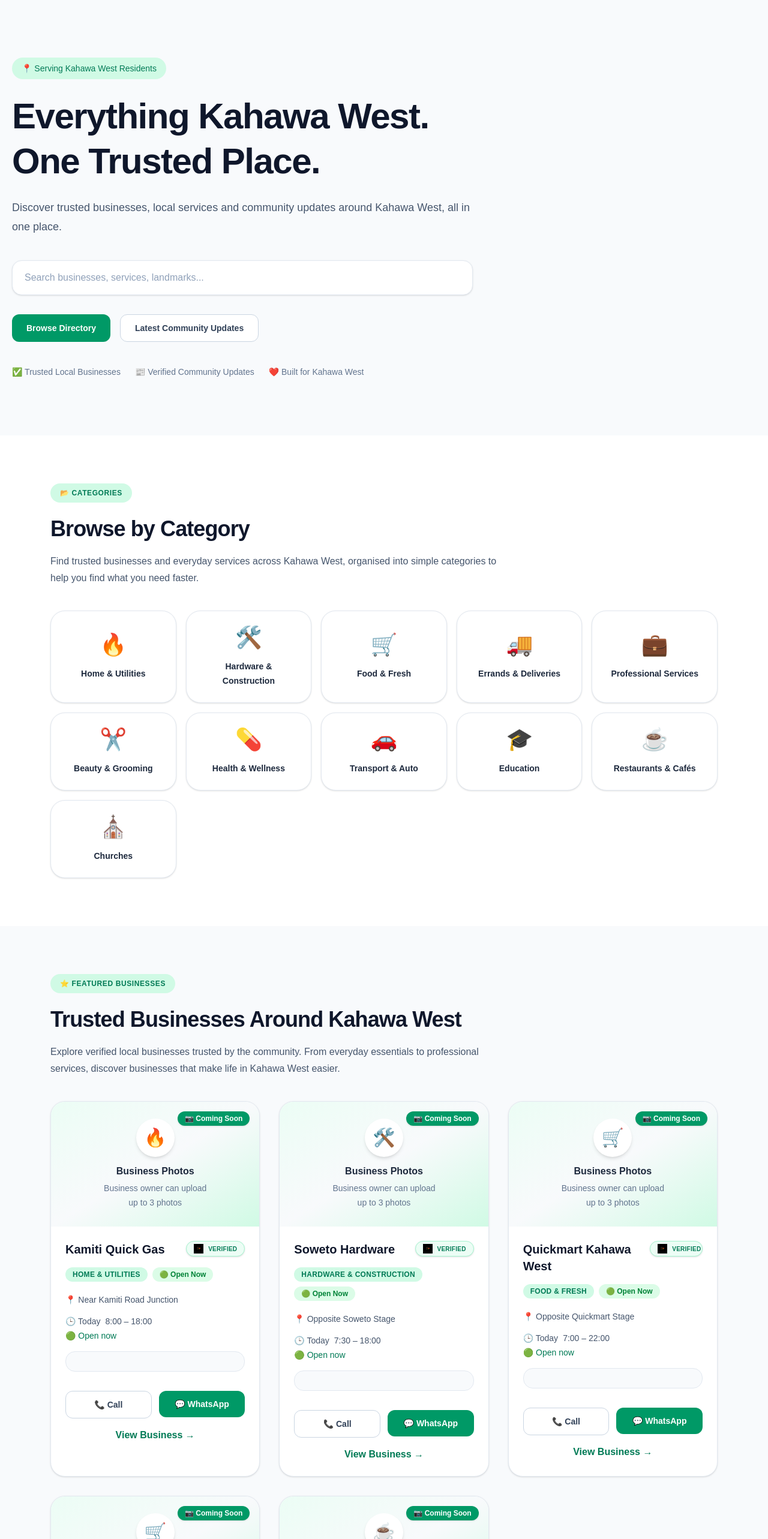
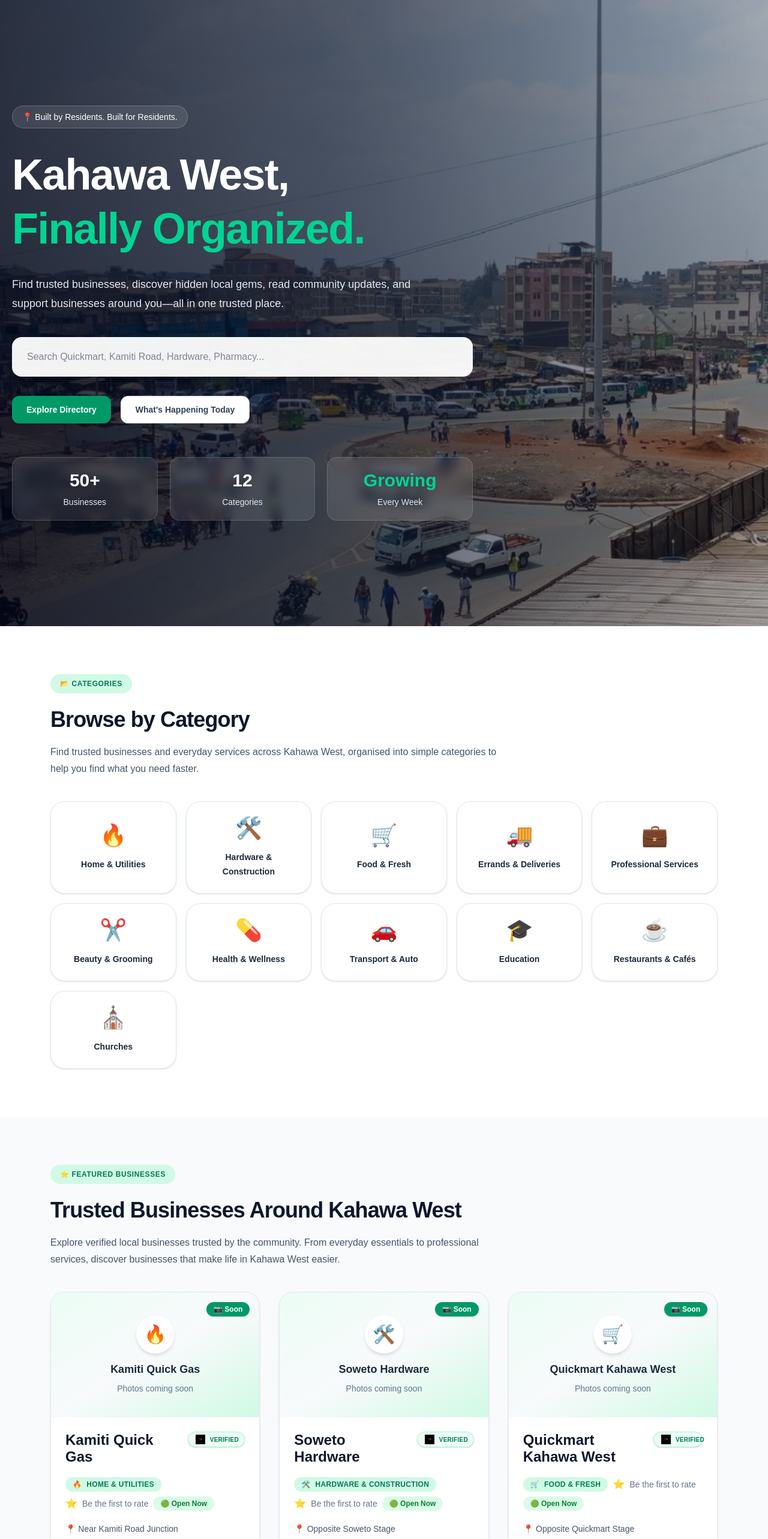
Before and after one commit to jwawerukinyua-cell/kwest, a Next.js app: page / in a window 1280 px wide. Shown: the top 2566 px of the page at 60% size. Built offline with nearby package versions, Linux system fonts and the light colour scheme.

Commit message:
feat: polish business pages, hero, header and design system

```diff
--- /dev/null
+++ b/app/components/businesses/BusinessAbout.tsx
@@ -0,0 +1,21 @@
+type BusinessAboutProps = {
+  description: string;
+};
+
+export default function BusinessAbout({
+  description,
+}: BusinessAboutProps) {
+  return (
+    <section className="mt-8 rounded-3xl border border-slate-200 bg-white p-8 shadow-sm">
+
+      <h2 className="text-2xl font-bold text-slate-900">
+        About
+      </h2>
+
+      <p className="mt-4 leading-8 text-slate-600">
+        {description}
+      </p>
+
+    </section>
+  );
+}
--- a/app/components/businesses/BusinessCard.tsx
+++ b/app/components/businesses/BusinessCard.tsx
@@ -49,29 +49,27 @@ export default function BusinessCard({
           </span>
         </div>
 
-        <h4 className="text-base font-semibold text-slate-800">
-          Business Photos
-        </h4>
+        <h4 className="text-lg font-semibold text-slate-800">
+  {name}
+</h4>
 
-        <p className="mt-1 text-center text-sm leading-6 text-slate-500">
-          Business owner can upload
-          <br />
-          up to 3 photos
-        </p>
+<p className="mt-2 text-center text-sm text-slate-500">
+  Photos coming soon
+</p>
 
         <div className="absolute right-4 top-4 rounded-full bg-emerald-600 px-3 py-1 text-xs font-semibold text-white shadow">
-          📷 Coming Soon
+          📷 Soon
         </div>
 
       </div>
 
       {/* Content */}
-      <div className="space-y-4 p-6">
+      <div className="space-y-5 p-6">
 
         {/* Business Name */}
         <div className="flex items-start justify-between gap-3">
 
-          <h3 className="text-xl font-semibold leading-7 text-slate-900">
+          <h3 className="text-2xl font-semibold leading-7 text-slate-900">
             {name}
           </h3>
 
@@ -82,9 +80,21 @@ export default function BusinessCard({
         {/* Category + Status */}
         <div className="mt-4 flex flex-wrap items-center gap-2">
 
-          <span className="inline-flex rounded-full bg-emerald-100 px-3 py-1 text-xs font-semibold uppercase tracking-wide text-emerald-700">
-            {category}
-          </span>
+          <span className="inline-flex items-center gap-2 rounded-full bg-emerald-100 px-3 py-1 text-xs font-semibold uppercase tracking-wide text-emerald-700">
+  <span>{categoryIcon}</span>
+  <span>{category}</span>
+</span>
+<div className="flex items-center gap-2">
+
+  <span className="text-amber-500">
+    ⭐
+  </span>
+
+  <span className="text-sm font-medium text-slate-500">
+    Be the first to rate
+  </span>
+
+</div>
 
           <span
             className={`inline-flex rounded-full px-3 py-1 text-xs font-semibold ${
@@ -127,11 +137,21 @@ export default function BusinessCard({
 
         </div>
 
-        {/* Community Feedback */}
+       {/* Community Feedback */}
 
 <div className="mt-4 rounded-2xl border border-slate-200 bg-slate-50 p-4">
 
+  <h4 className="text-sm font-semibold text-slate-900">
+    💬 Community Feedback
+  </h4>
 
+  <h4 className="text-sm font-semibold text-slate-900">
+  Community Feedback
+</h4>
+
+<p className="mt-1 text-sm text-slate-600">
+  Be the first resident to share your experience.
+</p>
 
 </div>
 
--- /dev/null
+++ b/app/components/businesses/BusinessCommunityFeedback.tsx
@@ -0,0 +1,21 @@
+import CommunityFeedbackModal from "../community/feedback/CommunityFeedbackModal";
+
+export default function BusinessCommunityFeedback() {
+  return (
+    <section className="mt-8 rounded-3xl border border-slate-200 bg-white p-8 shadow-sm">
+
+      <h2 className="text-2xl font-bold text-slate-900">
+        Community Feedback
+      </h2>
+
+      <p className="mt-2 text-slate-600">
+        Your experience helps local businesses improve and helps neighbours make informed decisions.
+      </p>
+
+      <div className="mt-8">
+        <CommunityFeedbackModal />
+      </div>
+
+    </section>
+  );
+}
--- /dev/null
+++ b/app/components/businesses/BusinessContact.tsx
@@ -0,0 +1,53 @@
+type BusinessContactProps = {
+  phone: string;
+  whatsapp?: string;
+};
+
+export default function BusinessContact({
+  phone,
+  whatsapp,
+}: BusinessContactProps) {
+  return (
+    <section className="mt-8 rounded-3xl border border-slate-200 bg-white p-8 shadow-sm">
+
+      <h2 className="text-2xl font-bold text-slate-900">
+        Connect with this Business
+      </h2>
+
+      <p className="mt-2 text-slate-600">
+        Call, message or visit this business directly.
+      </p>
+
+      <div className="mt-6 grid gap-4 sm:grid-cols-3">
+
+        <a
+  href={whatsapp ? `https://wa.me/${whatsapp}` : "#"}
+  target="_blank"
+  rel="noopener noreferrer"
+  className={`rounded-xl border border-emerald-600 px-5 py-4 text-center font-semibold transition ${
+    whatsapp
+      ? "text-emerald-700 hover:bg-emerald-50"
+      : "cursor-not-allowed text-slate-400"
+  }`}
+>
+  💬 WhatsApp
+</a>
+
+        <a
+          href={`https://wa.me/${whatsapp}`}
+          target="_blank"
+          rel="noopener noreferrer"
+          className="rounded-xl border border-emerald-600 px-5 py-4 text-center font-semibold text-emerald-700 transition hover:bg-emerald-50"
+        >
+          💬 WhatsApp
+        </a>
+
+        <button className="rounded-xl border border-slate-300 px-5 py-4 font-semibold text-slate-700 transition hover:bg-slate-100">
+          📍 Directions
+        </button>
+
+      </div>
+
+    </section>
+  );
+}
--- /dev/null
+++ b/app/components/businesses/BusinessOpeningHours.tsx
@@ -0,0 +1,93 @@
+import { isOpenNow } from "../../lib/isOpenNow";
+
+type OpeningHour = {
+  day: string;
+  open: string;
+  close: string;
+  closed: boolean;
+};
+
+type BusinessOpeningHoursProps = {
+  openingHours: OpeningHour[];
+};
+
+export default function BusinessOpeningHours({
+  openingHours,
+}: BusinessOpeningHoursProps) {
+  const open = isOpenNow(openingHours);
+
+  const today = new Date().toLocaleDateString("en-US", {
+    weekday: "long",
+  });
+
+  return (
+    <section className="mt-8 rounded-3xl border border-slate-200 bg-white p-8 shadow-sm">
+
+      <div className="flex items-center justify-between">
+
+        <div>
+
+          <h2 className="text-2xl font-bold text-slate-900">
+            Business Hours
+          </h2>
+
+          <p className="mt-2 text-slate-600">
+            Typical business hours. Business owners can update these after claiming their listing.
+          </p>
+
+        </div>
+
+        <span
+          className={`rounded-full px-4 py-2 text-sm font-semibold ${
+            open
+              ? "bg-emerald-100 text-emerald-700"
+              : "bg-red-100 text-red-700"
+          }`}
+        >
+          {open ? "🟢 Open Now" : "🔴 Closed"}
+        </span>
+
+      </div>
+
+      <div className="mt-8 divide-y divide-slate-100">
+
+        {openingHours.map((day) => (
+
+          <div
+            key={day.day}
+            className={`flex items-center justify-between rounded-xl px-3 py-4 ${
+              day.day === today
+                ? "bg-emerald-50"
+                : ""
+            }`}
+          >
+
+            <span className="font-medium text-slate-700">
+
+              {day.day === today
+                ? "🟢 Today"
+                : day.day.slice(0, 3)}
+
+            </span>
+
+            <span
+              className={
+                day.closed
+                  ? "text-slate-400"
+                  : "text-slate-700"
+              }
+            >
+              {day.closed
+                ? "— Closed —"
+                : `${day.open} – ${day.close}`}
+            </span>
+
+          </div>
+
+        ))}
+
+      </div>
+
+    </section>
+  );
+}
--- a/app/components/home/Hero.tsx
+++ b/app/components/home/Hero.tsx
@@ -2,74 +2,117 @@ import Button from "../ui/Button";
 
 export default function Hero() {
   return (
-    <section className="bg-slate-50">
-      <div className="mx-auto max-w-7xl px-5 py-20 md:py-24">
+    <section className="relative min-h-[85vh] overflow-hidden">
+
+      {/* Background Image */}
+
+<div className="absolute inset-0">
+
+  <img
+    src="/images/kahawa-west/hero.jpg"
+    alt="Kahawa West Roundabout"
+    className="h-full w-full object-cover"
+  />
+
+  <div className="absolute inset-0 bg-gradient-to-r from-slate-950/80 via-slate-900/65 to-slate-900/30" />
+
+</div>
+
+      <div className="relative mx-auto max-w-7xl px-5 py-36 md:py-44">
 
         {/* Badge */}
 
-        <span className="inline-flex rounded-full bg-emerald-100 px-4 py-2 text-sm font-medium text-emerald-700">
-          📍 Serving Kahawa West Residents
+        <span className="inline-flex items-center rounded-full border border-white/20 bg-white/10 px-4 py-2 text-sm font-medium text-white backdrop-blur">
+         📍 Built by Residents. Built for Residents.
         </span>
 
-        {/* Hero Heading */}
+        {/* Heading */}
 
-        <h1 className="mt-6 text-5xl font-extrabold tracking-tight leading-tight text-slate-900 md:text-6xl">
-          Everything Kahawa West.
-          <br />
-          One Trusted Place.
-        </h1>
+        <h1 className="mt-8 max-w-4xl text-5xl font-extrabold leading-tight tracking-tight text-white md:text-7xl">
+  Kahawa West,
+  <span className="block text-emerald-400">
+    Finally Organized.
+  </span>
+</h1>
 
         {/* Description */}
 
-        <p className="mt-6 max-w-3xl text-lg leading-8 text-slate-600">
-          Discover trusted businesses, local services and community updates
-          around Kahawa West, all in one place.
-        </p>
+        <p className="mt-8 max-w-2xl text-lg leading-8 text-slate-200">
+Find trusted businesses, discover hidden local gems, read community updates,
+and support businesses around you—all in one trusted place.
+</p>
 
         {/* Search */}
 
         <div className="mt-10 max-w-3xl">
 
-          <label htmlFor="search" className="sr-only">
-            Search the KWEST directory
-          </label>
-
           <input
-            id="search"
-            type="text"
-            placeholder="Search businesses, services, landmarks..."
-            className="w-full rounded-2xl border border-slate-200 bg-white px-5 py-4 text-slate-900 shadow-sm transition placeholder:text-slate-400 focus:border-emerald-500 focus:outline-none focus:ring-4 focus:ring-emerald-100"
-          />
+  type="text"
+  placeholder="Search Quickmart, Kamiti Road, Hardware, Pharmacy..."
+  className="w-full rounded-2xl border border-white/20 bg-white/95 px-6 py-5 text-slate-900 shadow-xl outline-none transition focus:border-emerald-500 focus:ring-4 focus:ring-emerald-300"
+/>
 
         </div>
 
-        {/* Call to Action */}
+        {/* CTA */}
 
         <div className="mt-8 flex flex-wrap gap-4">
 
           <Button>
-            Browse Directory
+            Explore Directory
           </Button>
 
           <Button variant="secondary">
-            Latest Community Updates
+
+What's Happening Today
           </Button>
 
         </div>
 
-        {/* Trust Indicators */}
+        {/* Stats */}
 
-        <div className="mt-10 flex flex-wrap gap-6 text-sm text-slate-500">
+        <div className="mt-14 grid max-w-3xl grid-cols-3 gap-5">
 
-          <span>✅ Trusted Local Businesses</span>
+          <div className="rounded-2xl border border-white/15 bg-white/10 p-5 text-center backdrop-blur">
 
-          <span>📰 Verified Community Updates</span>
+            <p className="text-3xl font-bold text-white">
+              50+
+            </p>
 
-          <span>❤️ Built for Kahawa West</span>
+            <p className="mt-2 text-sm text-slate-200">
+              Businesses
+            </p>
+
+          </div>
+
+          <div className="rounded-2xl border border-white/15 bg-white/10 p-5 text-center backdrop-blur">
+
+            <p className="text-3xl font-bold text-white">
+              12
+            </p>
+
+            <p className="mt-2 text-sm text-slate-200">
+              Categories
+            </p>
+
+          </div>
+
+          <div className="rounded-2xl border border-white/15 bg-white/10 p-5 text-center backdrop-blur">
+
+            <p className="text-3xl font-bold text-emerald-400">
+              Growing
+            </p>
+
+            <p className="mt-2 text-sm text-slate-200">
+              Every Week
+            </p>
+
+          </div>
 
         </div>
 
       </div>
+
     </section>
   );
 }
--- a/app/components/layout/Header.tsx
+++ b/app/components/layout/Header.tsx
@@ -2,11 +2,11 @@ import Image from "next/image";
 
 export default function Header() {
   return (
-    <header className="sticky top-0 z-50 border-b border-slate-200 bg-white">
-      <div className="mx-auto flex max-w-7xl items-center justify-between px-4 py-3">
+    <header className="sticky top-0 z-50 border-b border-slate-200/70 bg-white/90 backdrop-blur-md transition-all duration-300">
+      <div className="mx-auto flex h-20 max-w-7xl items-center justify-between px-5">
 
         {/* Logo */}
-        <div className="flex items-center gap-3">
+        <div className="flex items-center">
           <Image
             src="/logos/kwest-logo.png"
             alt="KWEST Directory"
@@ -18,7 +18,7 @@ export default function Header() {
 
         {/* Menu Button */}
         <button
-          className="rounded-lg border border-slate-300 p-2 text-slate-700 hover:bg-slate-100"
+          className="rounded-xl border border-slate-200 bg-white p-2.5 text-slate-700 transition hover:border-emerald-300 hover:bg-emerald-50"
           aria-label="Open Menu"
         >
           ☰
--- a/app/directory/[slug]/page.tsx
+++ b/app/directory/[slug]/page.tsx
@@ -4,7 +4,10 @@ import { businesses } from "../../data/businesses";
 import { categories } from "../../data/categories";
 
 import BusinessHero from "../../components/businesses/BusinessHero";
-import CommunityFeedbackModal from "../../components/community/feedback/CommunityFeedbackModal";
+import BusinessAbout from "../../components/businesses/BusinessAbout";
+import BusinessContact from "../../components/businesses/BusinessContact";
+import BusinessOpeningHours from "../../components/businesses/BusinessOpeningHours";
+import BusinessCommunityFeedback from "../../components/businesses/BusinessCommunityFeedback";
 
 type BusinessPageProps = {
   params: Promise<{
@@ -40,77 +43,20 @@ export default async function BusinessPage({
         rating={business.rating}
       />
 
-      {/* About */}
+      <BusinessAbout
+        description={business.description}
+      />
 
-      <section className="mt-8 rounded-3xl border border-slate-200 bg-white p-8 shadow-sm">
+      <BusinessContact
+        phone={business.phone}
+        whatsapp={business.whatsapp}
+      />
 
-        <h2 className="text-2xl font-bold text-slate-900">
-          About
-        </h2>
+      <BusinessOpeningHours
+        openingHours={business.openingHours}
+      />
 
-        <p className="mt-4 leading-8 text-slate-600">
-          {business.description}
-        </p>
-
-      </section>
-
-      {/* Contact */}
-
-      <section className="mt-8 rounded-3xl border border-slate-200 bg-white p-8 shadow-sm">
-
-        <h2 className="text-2xl font-bold text-slate-900">
-          Contact
-        </h2>
-
-        <p className="mt-2 text-slate-600">
-          Reach this business directly.
-        </p>
-
-        <div className="mt-6 grid gap-4 sm:grid-cols-3">
-
-          <a
-            href={`tel:${business.phone}`}
-            className="rounded-xl bg-emerald-600 px-5 py-4 text-center font-semibold text-white transition hover:bg-emerald-700"
-          >
-            📞 Call
-          </a>
-
-          <a
-            href={`https://wa.me/${business.whatsapp}`}
-            target="_blank"
-            rel="noopener noreferrer"
-            className="rounded-xl border border-emerald-600 px-5 py-4 text-center font-semibold text-emerald-700 transition hover:bg-emerald-50"
-          >
-            💬 WhatsApp
-          </a>
-
-          <button
-            className="rounded-xl border border-slate-300 px-5 py-4 font-semibold text-slate-700 transition hover:bg-slate-100"
-          >
-            📍 Directions
-          </button>
-
-        </div>
-
-      </section>
-
-      {/* Community Feedback */}
-
-      <section className="mt-8 rounded-3xl border border-slate-200 bg-white p-8 shadow-sm">
-
-        <h2 className="text-2xl font-bold text-slate-900">
-          Community Feedback
-        </h2>
-
-        <p className="mt-2 text-slate-600">
-          Help this business serve Kahawa West better.
-        </p>
-
-        <div className="mt-8">
-          <CommunityFeedbackModal />
-        </div>
-
-      </section>
+      <BusinessCommunityFeedback />
 
     </main>
   );
```
Also changed, not shown: public/images/kahawa-west/hero.jpg (added), 1 other file (tests, documents, lock files or other folders).
